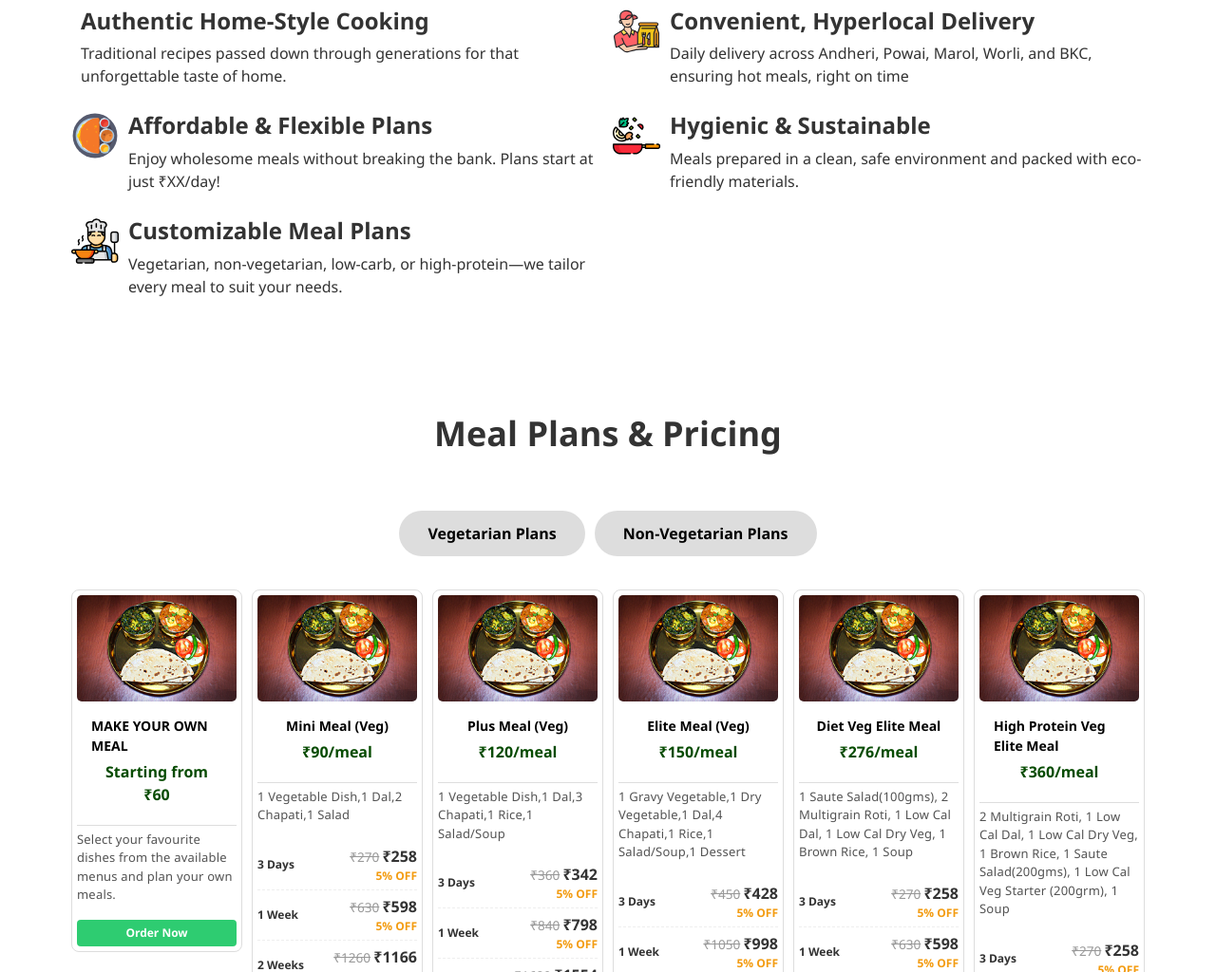
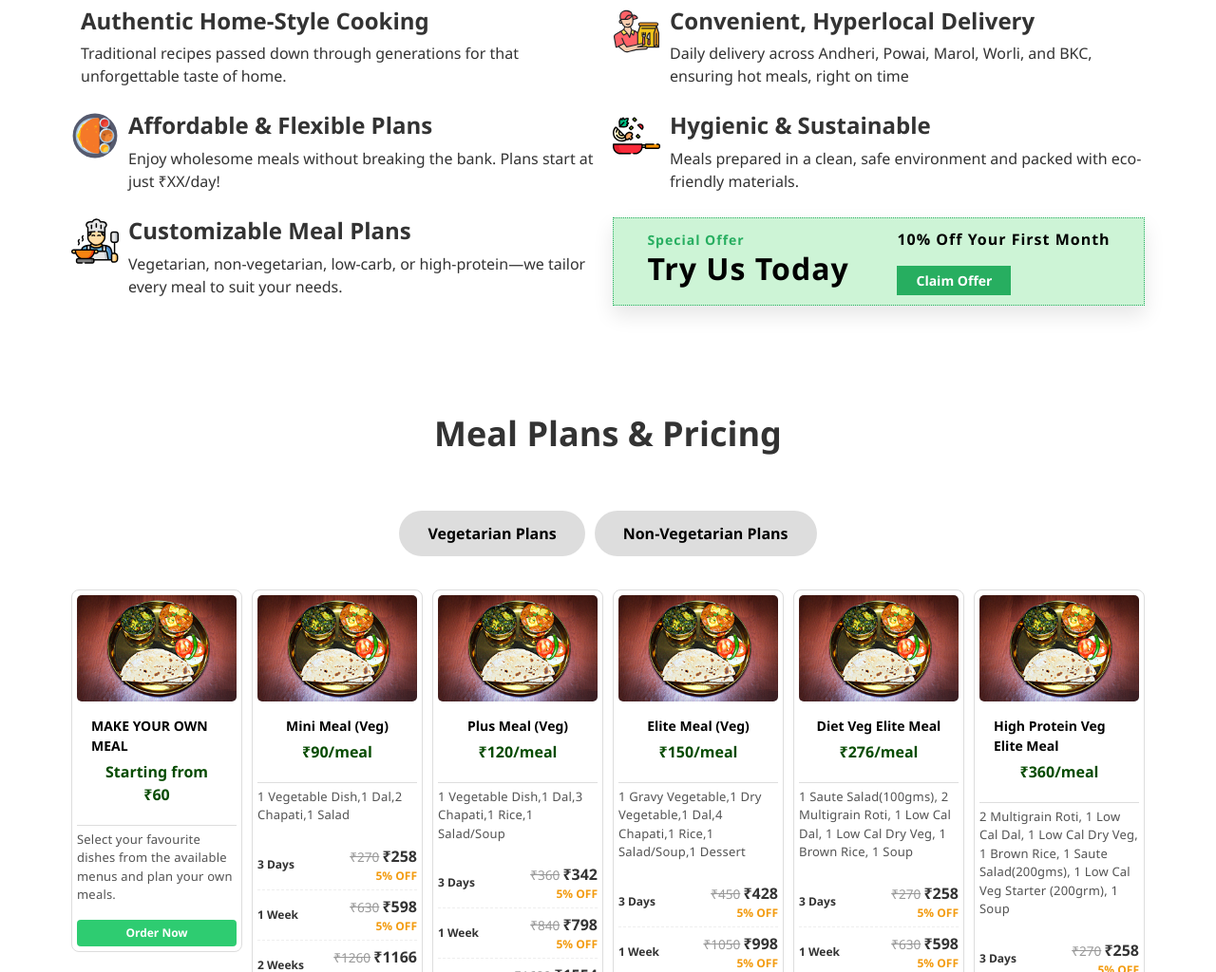
Before and after one commit to rdigininja/Tiffin_Service_Mumbai, a plain HTML site: page index.html in a window 1280 px wide. Shown: the part 882-1906 px from the top of the page at 95% size. Drawn offline with nearby package versions, Linux system fonts and the light colour scheme.

Commit message:
demo offer

```diff
--- a/css/tiffin_styles.css
+++ b/css/tiffin_styles.css
@@ -1367,3 +1367,92 @@ body {
         max-width: 100%;
     }
 }
+
+
+
+
+
+
+
+
+
+/* ======================== */
+.offer_box {
+    background-color: #b8f0c5b4;
+    width: 100%;
+    padding: 10px;
+    border: 0.5px dotted #27ae60;
+    box-shadow: 0 10px 20px rgba(0, 0, 0, 0.1);
+    color: #000000;
+    overflow: hidden;
+    transition: transform 0.3s ease;
+    display: flex;
+    justify-content: space-around;
+    align-items: center;
+}
+
+@media (max-width: 768px) {
+    .offer_box {
+        flex-direction: column;
+    }
+
+    .offer-content h3 {
+        font-size: 28px;
+    }
+
+    .offer-badge {
+        font-size: 13px;
+    }
+
+    .offer-text {
+        font-size: 15px;
+    }
+}
+
+.offer-badge {
+    color: #27ae60;
+    font-size: 14px;
+    font-weight: 600;
+    letter-spacing: 1px;
+}
+
+.offer-text {
+    font-size: 16px;
+    font-weight: 600;
+    letter-spacing: 1px;
+}
+
+.offer-content h3 {
+    font-size: 32px;
+    font-weight: 800;
+    letter-spacing: 1px;
+}
+
+.ani_offer {
+    animation: sizePulse 2s infinite ease-in-out;
+}
+
+@keyframes sizePulse {
+
+    0%,
+    100% {
+        color: #27ae60;
+        /* Green */
+    }
+
+    50% {
+        color: #000;
+        /* Black */
+    }
+}
+
+.offer-btn {
+    background-color: #27ae60;
+    color: #fff;
+    border: none;
+    padding: 5px 20px;
+    font-size: 14px;
+    font-weight: 600;
+    text-decoration: none;
+    transition: all 0.3s ease;
+}
--- a/index.html
+++ b/index.html
@@ -289,16 +289,20 @@
                             </div>
                         </div>
                     </div>
-                    <!-- <div class="col-md-6 col-lg-6 col-12">
-                        <div class="why_box">
-                            <div class="why-img"><img src="img/main-menu/icon/stir-fry.svg" alt=""></div>
-                            <div>
-                                <h3>Hygienic & Sustainable</h3>
-                                <p>Meals prepared in a clean, safe environment and packed with eco-friendly materials.
-                                </p>
-                            </div>
-                        </div>
-                    </div> -->
+
+                    <div class="col-md-6 col-lg-6 col-12">
+                        <div class="offer_box">
+                            <div class="offer-content">
+                                <span class="offer-badge">Special Offer</span>
+                                <h3>Try Us Today</h3>
+                            </div>
+                            <div class="offer-content1">
+                                <p class="offer-text"><span class="ani_offer">10% Off Your First Month </span></p>
+                                <button class="offer-btn">Claim Offer</button>
+                            </div>
+                        </div>
+                    </div>
+
                 </div>
             </div>
         </div>
```
